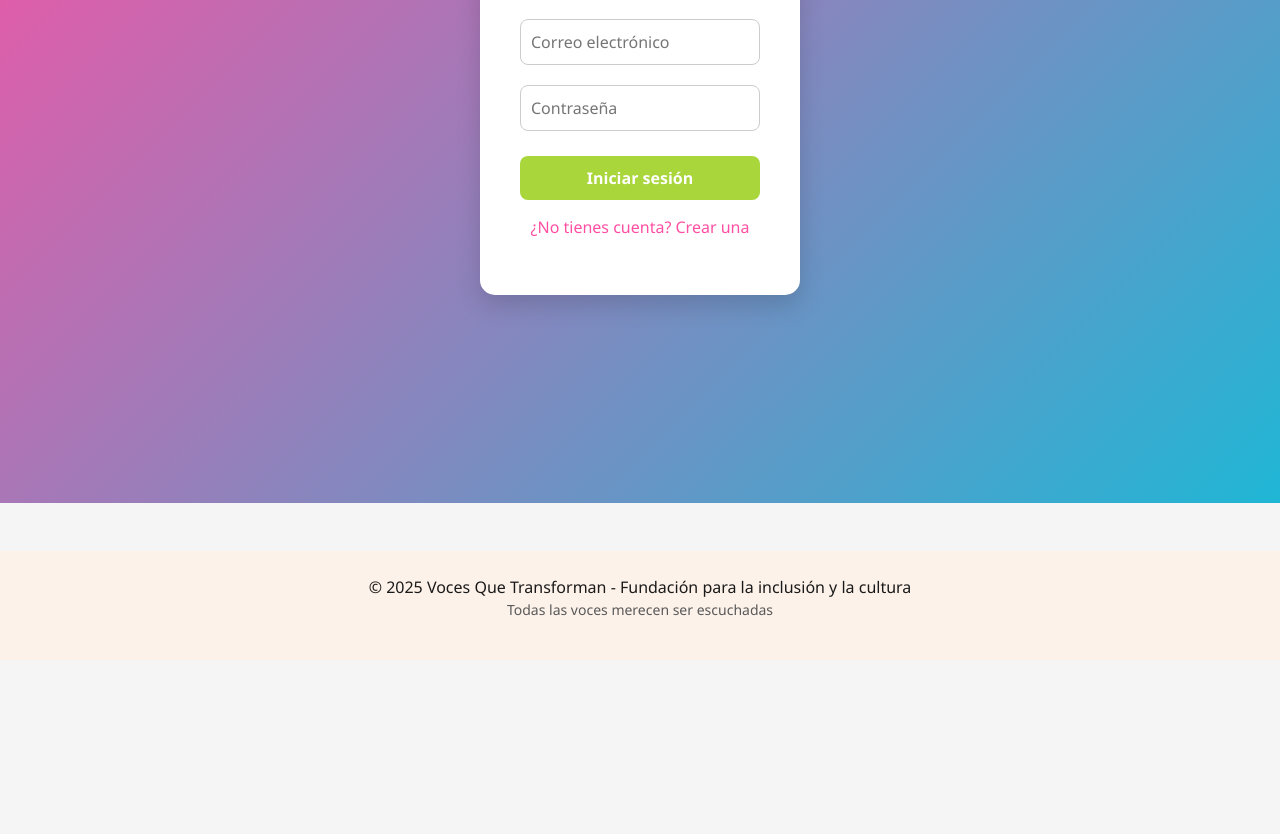
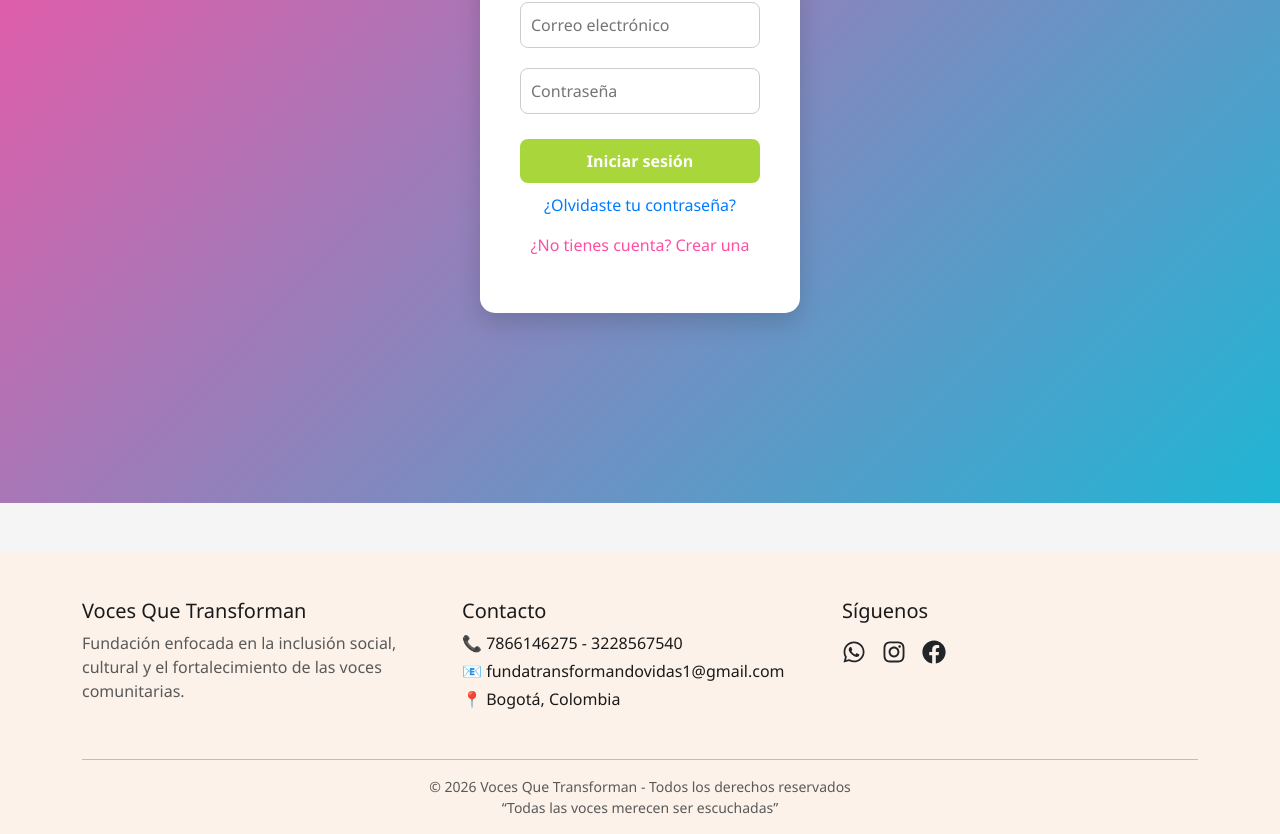
Before and after one commit to Sankevx/voces-que-transforman-web, a React (Vite) app: page /login in a window 1280 px wide. Shown: the part 298-1132 px from the top of the page. Before the commit the page ends 958 px from the top, so only its background shows below. Built offline with nearby package versions, Linux system fonts and the light colour scheme; no server answers; the database is empty.

Commit message:
feat: autenticación completa con confirmación, login automático y recuperación de contraseña

```diff
--- a/src/App.jsx
+++ b/src/App.jsx
@@ -18,6 +18,9 @@ import Resultados from "./pages/Resultados";
 import AdminRoute from "./components/AdminRoute";
 import GlobalAudioPlayer from "./components/audio/GlobalAudioPlayer";
 import Auth from "./pages/Auth";
+import AuthCallback from "./pages/AuthCallback";
+import RecuperarPassword from "./pages/RecuperarPassword";
+import UpdatePassword from "./pages/UpdatePassword";
 
 function App() {
 
@@ -36,7 +39,11 @@ function App() {
         <Route path="/nosotros" element={<Nosotros />} />
         <Route path="/voluntarios" element={<Voluntarios />} />
         <Route path="/login" element={<Auth />} />
+        <Route path="/auth/callback" element={<AuthCallback />} />
         <Route path="/resultados" element={<Resultados />} />
+        <Route path="/recuperar" element={<RecuperarPassword />} />
+        <Route path="/update-password" element={<UpdatePassword />} />
+
         {/* Secciones de podcast */}
         <Route path="/voces-sabiduria" element={<VocesSabiduria />} />
         <Route path="/historias-calle" element={<HistoriasCalle />} />
--- a/src/components/layout/Footer.jsx
+++ b/src/components/layout/Footer.jsx
@@ -1,13 +1,75 @@
 // components/Footer.js
 import React from 'react';
-import { Container } from 'react-bootstrap';
+import { Container, Row, Col } from 'react-bootstrap';
+import { FaWhatsapp, FaInstagram, FaFacebook } from 'react-icons/fa';
 
 const Footer = () => {
   return (
-    <footer className="mt-5 py-4" style={{ backgroundColor: '#fdf2e9' }}>
-      <Container className="text-center">
-        <p className="mb-0">© 2025 Voces Que Transforman - Fundación para la inclusión y la cultura</p>
-        <p className="small text-muted">Todas las voces merecen ser escuchadas</p>
+    <footer style={{ backgroundColor: '#fdf2e9' }} className="mt-5 pt-5 pb-3">
+      <Container>
+        <Row className="text-center text-md-start">
+
+          {/* Información */}
+          <Col md={4} className="mb-4">
+            <h5>Voces Que Transforman</h5>
+            <p className="text-muted">
+              Fundación enfocada en la inclusión social, cultural y el fortalecimiento de las voces comunitarias.
+            </p>
+          </Col>
+
+          {/* Contacto */}
+          <Col md={4} className="mb-4">
+            <h5>Contacto</h5>
+            <p className="mb-1">📞 7866146275 - 3228567540 </p>
+            <p className="mb-1">📧 fundatransformandovidas1@gmail.com</p>
+            <p className="mb-0">📍 Bogotá, Colombia</p>
+          </Col>
+
+          {/* Redes Sociales */}
+          <Col md={4} className="mb-4">
+            <h5>Síguenos</h5>
+
+            <div className="d-flex gap-3 justify-content-center justify-content-md-start mt-2">
+
+              <a
+                href="https://chat.whatsapp.com/KRah4aLjRSBK3MUZobB2p5?mode=wwt"
+                target="_blank"
+                rel="noopener noreferrer"
+                className="text-dark fs-4"
+              >
+                <FaWhatsapp />
+              </a>
+
+              <a
+                href="https://www.instagram.com/fundatransformandovidas/"
+                target="_blank"
+                rel="noopener noreferrer"
+                className="text-dark fs-4"
+              >
+                <FaInstagram />
+              </a>
+
+              <a
+                href="https://www.facebook.com/Fundatransformandovidas"
+                target="_blank"
+                rel="noopener noreferrer"
+                className="text-dark fs-4"
+              >
+                <FaFacebook />
+              </a>
+
+            </div>
+          </Col>
+
+        </Row>
+
+        <hr />
+
+        <div className="text-center small text-muted">
+          © 2026 Voces Que Transforman - Todos los derechos reservados <br />
+          <span>“Todas las voces merecen ser escuchadas”</span>
+        </div>
+
       </Container>
     </footer>
   );
--- a/src/pages/Auth.jsx
+++ b/src/pages/Auth.jsx
@@ -32,7 +32,7 @@ function Auth() {
     });
 
     if (error) {
-      alert("Correo o contraseña incorrectos");
+      alert(error.message);
       setLoading(false);
       return;
     }
@@ -74,11 +74,12 @@ function Auth() {
 
     setLoading(true);
 
-    const { data, error } = await supabase.auth.signUp({
+    const { error } = await supabase.auth.signUp({
       email,
       password,
       options: {
-        data: { nombre }
+        data: { nombre },
+        emailRedirectTo: `${import.meta.env.VITE_SITE_URL}/auth/callback`
       }
     });
 
@@ -88,9 +89,31 @@ function Auth() {
       return;
     }
 
-    alert("Cuenta creada correctamente");
+    alert("Revisa tu correo y confirma tu cuenta antes de iniciar sesión");
+    setIsLogin(true);
 
-    navigate("/biblioteca");
+    setLoading(false);
+  };
+
+  // 🔑 RECUPERAR CONTRASEÑA
+  const handleRecovery = async () => {
+
+    if (!email) {
+      alert("Ingresa tu correo para recuperar la contraseña");
+      return;
+    }
+
+    setLoading(true);
+
+    const { error } = await supabase.auth.resetPasswordForEmail(email, {
+      redirectTo: `${import.meta.env.VITE_SITE_URL}/update-password`
+    });
+
+    if (error) {
+      alert(error.message);
+    } else {
+      alert("Revisa tu correo para cambiar tu contraseña");
+    }
 
     setLoading(false);
   };
@@ -112,7 +135,7 @@ function Auth() {
           />
         )}
 
-{/* EMAIL (SOLO UNO) */}
+        {/* EMAIL */}
         <input
           type="email"
           placeholder="Correo electrónico"
@@ -128,7 +151,7 @@ function Auth() {
           onChange={(e) => setPassword(e.target.value)}
         />
 
-{/* CONFIRMAR PASSWORD solo en registro */}
+        {/* CONFIRMAR PASSWORD */}
         {!isLogin && (
           <input
             type="password"
@@ -137,6 +160,7 @@ function Auth() {
             onChange={(e) => setConfirmPassword(e.target.value)}
           />
         )}
+
         <button
           onClick={isLogin ? handleLogin : handleRegister}
           disabled={loading}
@@ -147,6 +171,16 @@ function Auth() {
               ? "Iniciar sesión"
               : "Registrarse"}
         </button>
+
+        {/* 🔥 RECUPERAR CONTRASEÑA */}
+        {isLogin && (
+          <p
+            style={{ cursor: "pointer", color: "#007bff", marginTop: "10px" }}
+            onClick={handleRecovery}
+          >
+            ¿Olvidaste tu contraseña?
+          </p>
+        )}
 
         <p
           className="auth-switch"
--- /dev/null
+++ b/src/pages/AuthCallback.jsx
@@ -0,0 +1,44 @@
+import { useEffect } from "react";
+import { supabase } from "../lib/supabaseClient";
+import { useNavigate } from "react-router-dom";
+
+function AuthCallback() {
+
+  const navigate = useNavigate();
+
+  useEffect(() => {
+
+    const handleSession = async () => {
+
+      const { data } = await supabase.auth.getSession();
+
+      if (data?.session) {
+
+        const user = data.session.user;
+
+        // 🔍 Buscar rol
+        const { data: profile } = await supabase
+          .from("profiles")
+          .select("is_admin")
+          .eq("id", user.id)
+          .single();
+
+        if (profile?.is_admin) {
+          navigate("/admin");
+        } else {
+          navigate("/biblioteca");
+        }
+
+      } else {
+        navigate("/");
+      }
+    };
+
+    handleSession();
+
+  }, [navigate]);
+
+  return <p>Confirmando cuenta...</p>;
+}
+
+export default AuthCallback;
--- /dev/null
+++ b/src/pages/RecuperarPassword.jsx
@@ -0,0 +1,53 @@
+import { useState } from "react";
+import { supabase } from "../lib/supabaseClient";
+
+function RecuperarPassword() {
+
+  const [email, setEmail] = useState("");
+  const [loading, setLoading] = useState(false);
+
+  const handleRecovery = async () => {
+
+    if (!email) {
+      alert("Ingresa tu correo");
+      return;
+    }
+
+    setLoading(true);
+
+    const { error } = await supabase.auth.resetPasswordForEmail(email, {
+      redirectTo: `${import.meta.env.VITE_SITE_URL}/update-password`
+    });
+
+    if (error) {
+      alert(error.message);
+    } else {
+      alert("Revisa tu correo para cambiar la contraseña");
+    }
+
+    setLoading(false);
+  };
+
+  return (
+    <div className="auth-container">
+      <div className="auth-card">
+
+        <h2>Recuperar contraseña</h2>
+
+        <input
+          type="email"
+          placeholder="Correo electrónico"
+          value={email}
+          onChange={(e) => setEmail(e.target.value)}
+        />
+
+        <button onClick={handleRecovery} disabled={loading}>
+          {loading ? "Enviando..." : "Enviar enlace"}
+        </button>
+
+      </div>
+    </div>
+  );
+}
+
+export default RecuperarPassword;
--- /dev/null
+++ b/src/pages/UpdatePassword.jsx
@@ -0,0 +1,64 @@
+import { useState } from "react";
+import { supabase } from "../lib/supabaseClient";
+import { useNavigate } from "react-router-dom";
+
+function UpdatePassword() {
+
+  const [password, setPassword] = useState("");
+  const [confirmPassword, setConfirmPassword] = useState("");
+  const navigate = useNavigate();
+
+  const handleUpdate = async () => {
+
+    if (!password || !confirmPassword) {
+      alert("Completa todos los campos");
+      return;
+    }
+
+    if (password !== confirmPassword) {
+      alert("Las contraseñas no coinciden");
+      return;
+    }
+
+    const { error } = await supabase.auth.updateUser({
+      password
+    });
+
+    if (error) {
+      alert(error.message);
+    } else {
+      alert("Contraseña actualizada correctamente");
+      navigate("/");
+    }
+  };
+
+  return (
+    <div className="auth-container">
+      <div className="auth-card">
+
+        <h2>Nueva contraseña</h2>
+
+        <input
+          type="password"
+          placeholder="Nueva contraseña"
+          value={password}
+          onChange={(e) => setPassword(e.target.value)}
+        />
+
+        <input
+          type="password"
+          placeholder="Confirmar contraseña"
+          value={confirmPassword}
+          onChange={(e) => setConfirmPassword(e.target.value)}
+        />
+
+        <button onClick={handleUpdate}>
+          Cambiar contraseña
+        </button>
+
+      </div>
+    </div>
+  );
+}
+
+export default UpdatePassword;
```
Lines whose indentation alone changed are shown as unchanged.
